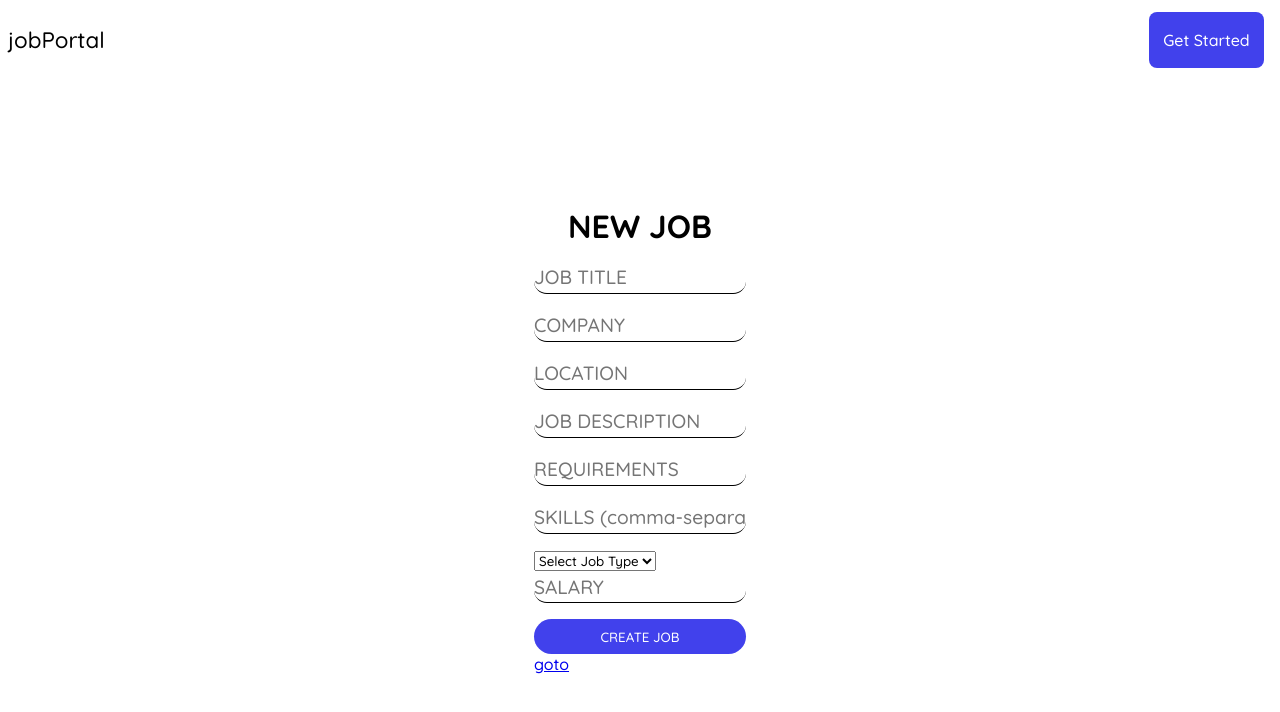
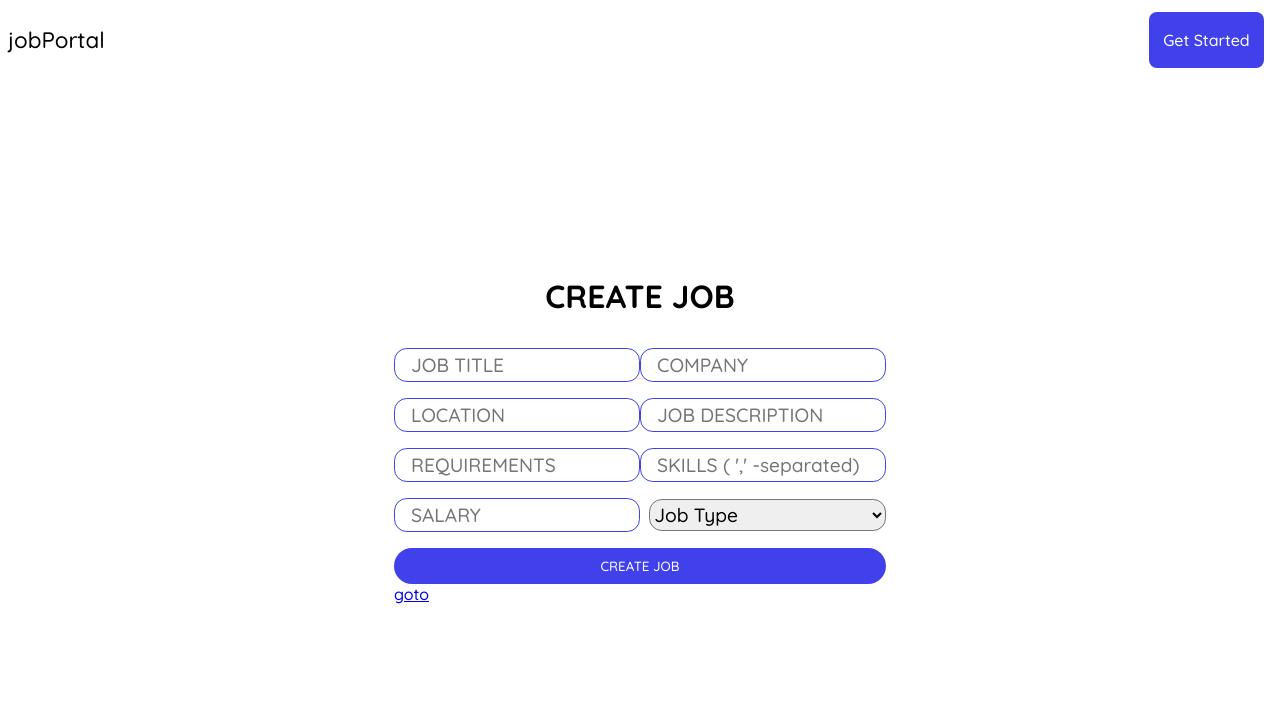
Before and after one commit to RAHULANUP/JobPortal, a React (Create React App) app: page /postjob in a window 1280 px wide. Shown: the top 712 px of the page. Built offline with nearby package versions, Linux system fonts and the light colour scheme.

Commit message:
adding drop down

```diff
--- a/src/components/Postjob/Postjob.css
+++ b/src/components/Postjob/Postjob.css
@@ -1,16 +1,28 @@
 .job__main_container{
+    width:100%;
     height:90vh;
     display:flex;
     justify-content:center;
     align-items:center;
 }
-.post__job>form>div>input{
-    border-bottom:1px solid rgb(0, 0, 0);
+.post__job>form>div>div>input{
     margin-bottom:1rem;
+    border:0.3px solid rgb(65,65,236);
+    width:100%;
+    height:2rem;
+    font-size:1.2rem;
+    border-radius:0.8rem;
+    padding:1rem;
+}
+.post__job>form>div{
+    display:flex;
+    justify-content: space-between;
+    align-items:center;
 }
 .post__job>form>h1{
     text-align:center;
-    margin-bottom:1rem;
+    margin-bottom:2rem;
+
 }
 .post__job>form>button{
     width:100%;
@@ -25,3 +37,17 @@
     color:rgb(65,65,236);
     background-color:rgb(255,255,255);
 }
+.post__job>form>div>div>.drop__down{
+    width:100%;
+    height:2rem;
+    font-size:1.2rem;
+    border-radius:0.8rem;
+    margin-right:7.8rem;
+    margin-bottom:1rem;
+
+}
+.post__job>form>div>.with__dropdown{
+    display:flex;
+    justify-content: space-between;
+    align-items:center;
+}
--- a/src/components/Postjob/Postjob.jsx
+++ b/src/components/Postjob/Postjob.jsx
@@ -60,7 +60,8 @@ function Postjob() {
             <div className="job__main_container">
                 <div className="post__job">
                     <form onSubmit={handleCreateJob}>
-                        <h1>NEW JOB</h1>
+                        <h1>CREATE JOB</h1>
+                        <div>
                             <div>
                                 <input
                                     type="text"
@@ -77,6 +78,8 @@ function Postjob() {
                                     onChange={(e) => setCompany(e.target.value)}
                                 />
                             </div>
+                        </div>
+                        <div>
                             <div>
                                 <input
                                     type="text"
@@ -93,6 +96,8 @@ function Postjob() {
                                     onChange={(e) => setJobDescription(e.target.value)}
                                 />
                             </div>
+                        </div>
+                        <div>
                             <div>
                                 <input
                                     type="text"
@@ -104,14 +109,24 @@ function Postjob() {
                             <div>
                                 <input
                                     type="text"
-                                placeholder="SKILLS (comma-separated)"
+                                    placeholder="SKILLS ( ',' -separated)"
                                     value={skills}
                                     onChange={(e) => setSkills(e.target.value)}
                                 />
                             </div>
+                        </div>
+                        <div className="with__dropdown">
                             <div>
-                            <select value={type} onChange={(e) => setType(e.target.value)}>
-                                <option value="">Select Job Type</option>
+                                <input
+                                    type="text"
+                                    placeholder="SALARY"
+                                    value={salary}
+                                    onChange={(e) => setSalary(e.target.value)}
+                                />
+                            </div>
+                            <div>
+                                <select className="drop__down" value={type} onChange={(e) => setType(e.target.value)}>
+                                    <option value="">Job Type</option>
                                     {['Full-time', 'Part-time', 'Contract', 'Freelance', 'Internship'].map((jobType) => (
                                         <option key={jobType} value={jobType}>
                                             {jobType}
@@ -119,14 +134,6 @@ function Postjob() {
                                     ))}
                                 </select>
                             </div>
-
-                        <div>
-                            <input
-                                type="text"
-                                placeholder="SALARY"
-                                value={salary}
-                                onChange={(e) => setSalary(e.target.value)}
-                            />
                         </div>
                         <button type="submit">CREATE JOB</button>
                         <Link to="/recruiter">goto</Link>
```
Lines whose indentation alone changed are shown as unchanged.
